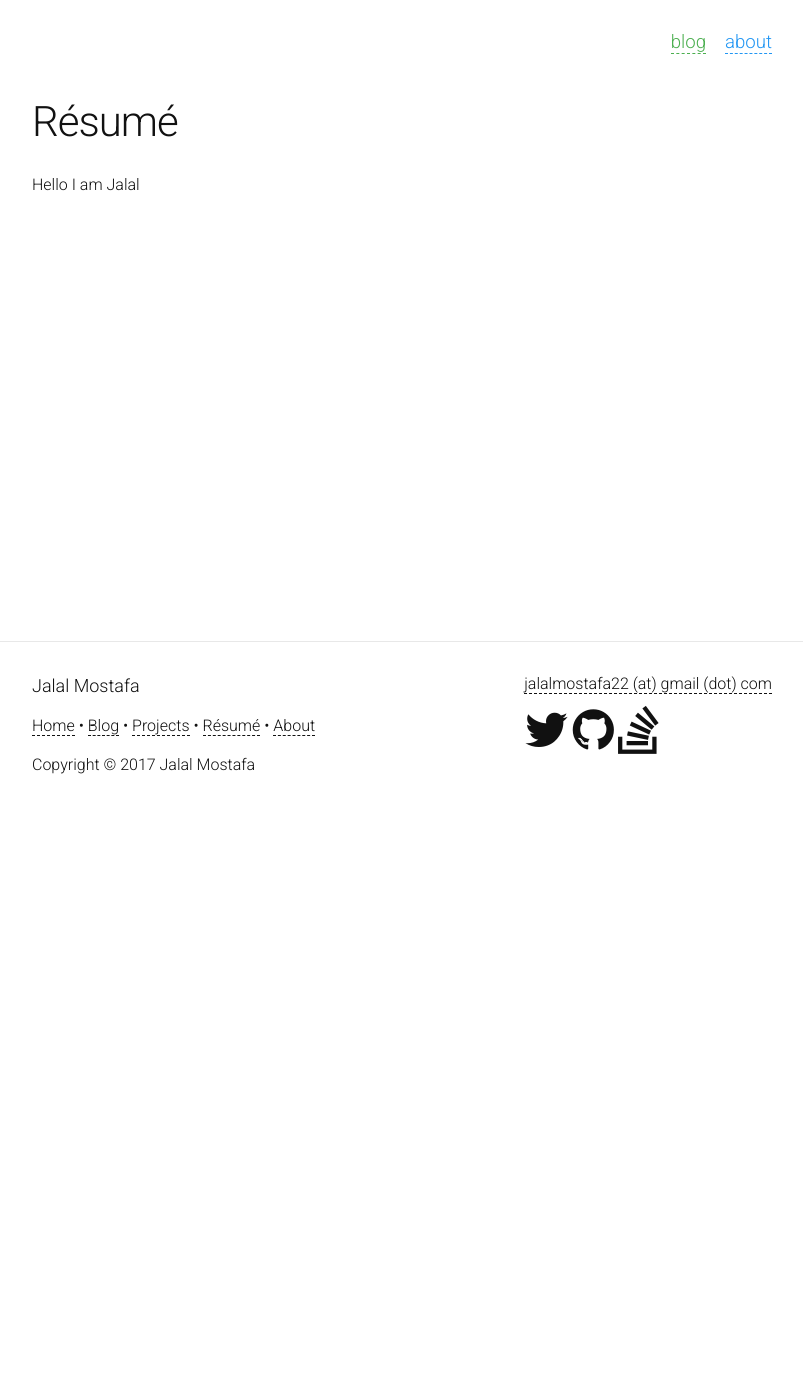
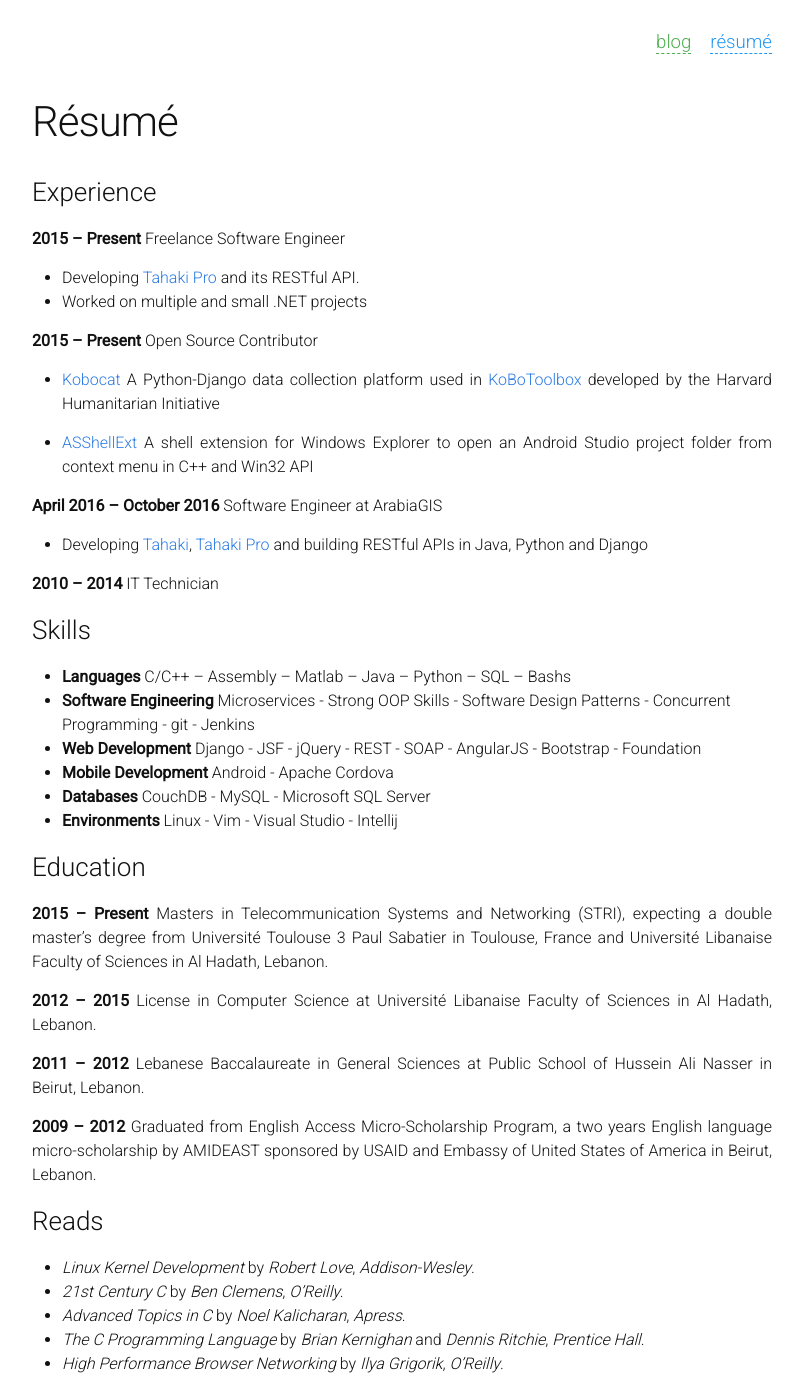
Before and after one commit to jalalmostafa/jalalmostafa.github.io, a Jekyll site: the page built from cv.md, in a window 1280 px wide and 1400 px high. Shown: the whole window, without its empty margins (238-1041 px from the left). Built offline with Jekyll 4.4.1, drawn with Linux system fonts in a browser that asks for light colours; some of the changed text lies outside the part shown.

Commit message:
publish CV

```diff
--- a/_config.yml
+++ b/_config.yml
@@ -9,20 +9,16 @@
 title: Jalal Mostafa
 email: jalalmostafa22 (at) gmail (dot) com
 description: > # this means to ignore newlines until "baseurl:"
-  This is my personal blog. I post stuff I encounter in life wherever
-  and whenever they are. You will find science, techology, computer,
-  networks and research.
+  This is my personal site and blog. I post science, techology, computers,
+  programming and sometimes slices of life.
 baseurl: ""
 url: "jalalmostafa.github.io" # the base hostname & protocol for your site
 twitter_username: jalalmostafa22
 github_username:  jalalmostafa
 so_username: 3289666
-avatar: https://upload.wikimedia.org/wikipedia/commons/3/38/4-Nature-Wallpapers-2014-1_ukaavUI.jpg
+avatar: img/avatar.jpg
 
 home_headline: Jalal Mostafa
-home_text: "Hello There"
 # Build settings
 markdown: kramdown
-
-
 excerpt_separator: <!--more-->
--- a/_includes/footer.html
+++ b/_includes/footer.html
@@ -9,7 +9,7 @@
         </li>
         {% assign sorted_pages = site.pages | sort:"order" %}
         {% for page in sorted_pages %}
-          {% if page.title %}
+          {% if page.title and page.publish != false %}
           <li>
             <a href="{{ page.url | prepend: site.baseurl }}">{{ page.title }}</a>
           </li>
--- a/_sass/_layout.scss
+++ b/_sass/_layout.scss
@@ -308,7 +308,6 @@
 
     h3 {
         font-size: 26px;
-
         @include media-query($on-laptop) {
             font-size: 22px;
         }
--- a/cv.html
+++ /dev/null
@@ -1,8 +0,0 @@
----
-layout: page
-title: Résumé
-permalink: /resume/
-order: 2
-publish: false
----
-Hello I am Jalal
--- /dev/null
+++ b/cv.md
@@ -0,0 +1,61 @@
+---
+layout: page
+title: Résumé
+permalink: /resume/
+order: 2
+---
+### Experience
+**2015 – Present** Freelance Software Engineer
+
+  * Developing [Tahaki Pro](http://pro.tahaki.com) and its RESTful API.
+  * Worked on multiple and small .NET projects
+
+**2015 – Present** Open Source Contributor
+
+  * [Kobocat](https://github.com/kobotoolbox/kobocat) A Python-Django data collection platform used in [KoBoToolbox](www.kobotoolbox.org) developed by the Harvard Humanitarian Initiative
+
+  * [ASShellExt](https://github.com/jalalmostafa/ASShellExt) A shell extension for Windows Explorer to open an Android Studio project folder from context menu in C++ and Win32 API
+
+**April 2016 – October 2016** Software Engineer at ArabiaGIS
+
+  * Developing [Tahaki](http://www.tahaki.com), [Tahaki Pro](http://pro.tahaki.com) and building RESTful APIs in Java, Python and Django
+
+**2010 – 2014** IT Technician
+
+### Skills
+
+* **Languages** C/C++ – Assembly – Matlab – Java – Python – SQL – Bashs
+* **Software Engineering** Microservices - Strong OOP Skills - Software Design Patterns - Concurrent Programming - git - Jenkins
+* **Web Development** Django - JSF - jQuery - REST - SOAP - AngularJS - Bootstrap - Foundation
+* **Mobile Development** Android - Apache Cordova
+* **Databases** CouchDB - MySQL - Microsoft SQL Server
+* **Environments** Linux - Vim - Visual Studio - Intellij
+
+### Education
+**2015 – Present** Masters in Telecommunication Systems and Networking (STRI), expecting a double master’s degree from Université Toulouse 3 Paul Sabatier in Toulouse, France and Université Libanaise Faculty of Sciences in Al Hadath, Lebanon.
+
+**2012 – 2015** License in Computer Science at Université Libanaise Faculty of Sciences in Al Hadath, Lebanon.
+
+**2011 – 2012** Lebanese Baccalaureate in General Sciences at Public School of Hussein Ali Nasser in Beirut, Lebanon.
+
+**2009 – 2012** Graduated from English Access Micro-Scholarship Program, a two years English language micro-scholarship by AMIDEAST sponsored by USAID and Embassy of United States of America in Beirut, Lebanon.
+
+### Reads
+* _Linux Kernel Development_ by _Robert Love_, _Addison-Wesley_.
+* _21st Century C_ by _Ben Clemens_, _O’Reilly_.
+* _Advanced Topics in C_ by _Noel Kalicharan_, _Apress_.
+* _The C Programming Language_ by _Brian Kernighan_ and _Dennis Ritchie_, _Prentice Hall_.
+* _High Performance Browser Networking_ by _Ilya Grigorik_, _O’Reilly_.
+
+### Interests
+* Distributed Systems
+* Embedded Systems
+* System Architecture
+* Algorithms
+* Internet Protocols
+* Internet of Things
+* Mathematics
+* Machine Learning
+
+### Hobbies
+Nature Photography – Reading – Walking – Listening to Classical Music
--- a/index.html
+++ b/index.html
@@ -6,7 +6,7 @@
   <img class="avatar" src="{{ site.avatar }}" />
   <h1 class="title">{{ site.home_headline }}
   </h1>
-  {% if site.home_text %}
+  {% if site.description %}
   <p class="content-text home-desc">{{site.description}}</p>
   {% endif %}
   <div class="social">
@@ -19,19 +19,16 @@
         <span  class="fa fa-twitter"></span>
       </a>
       {% endif %}
-
       {% if site.github_username %}
       <a title="Github" href="https://github.com/{{ site.github_username }}" class="rounded multi-color">
         <span class="fa fa-github"></span>
       </a>
       {% endif %}
-
       {% if site.so_username %}
       <a title="Stack Overflow" href="https://stackoverflow.com/users/{{ site.so_username }}" class="rounded multi-color">
         <span class="fa fa-stack-overflow"></span>
       </a>
       {% endif %}
-
       <a title="RSS Feed" href="{{ "/feed.xml" | prepend: site.baseurl }}" class="rounded multi-color">
         <span class="fa fa-rss"></span>
       </a>
```
Also changed, not shown: _posts/2016-11-28-welcome-to-jekyll.markdown (deleted, +0 -25 lines), _posts/2017-02-09-test-post.markdown (deleted, +0 -8 lines), about.md (+1 -2 lines), img/avatar.jpg (added), 1 other file. Lines whose indentation alone changed are shown as unchanged.
